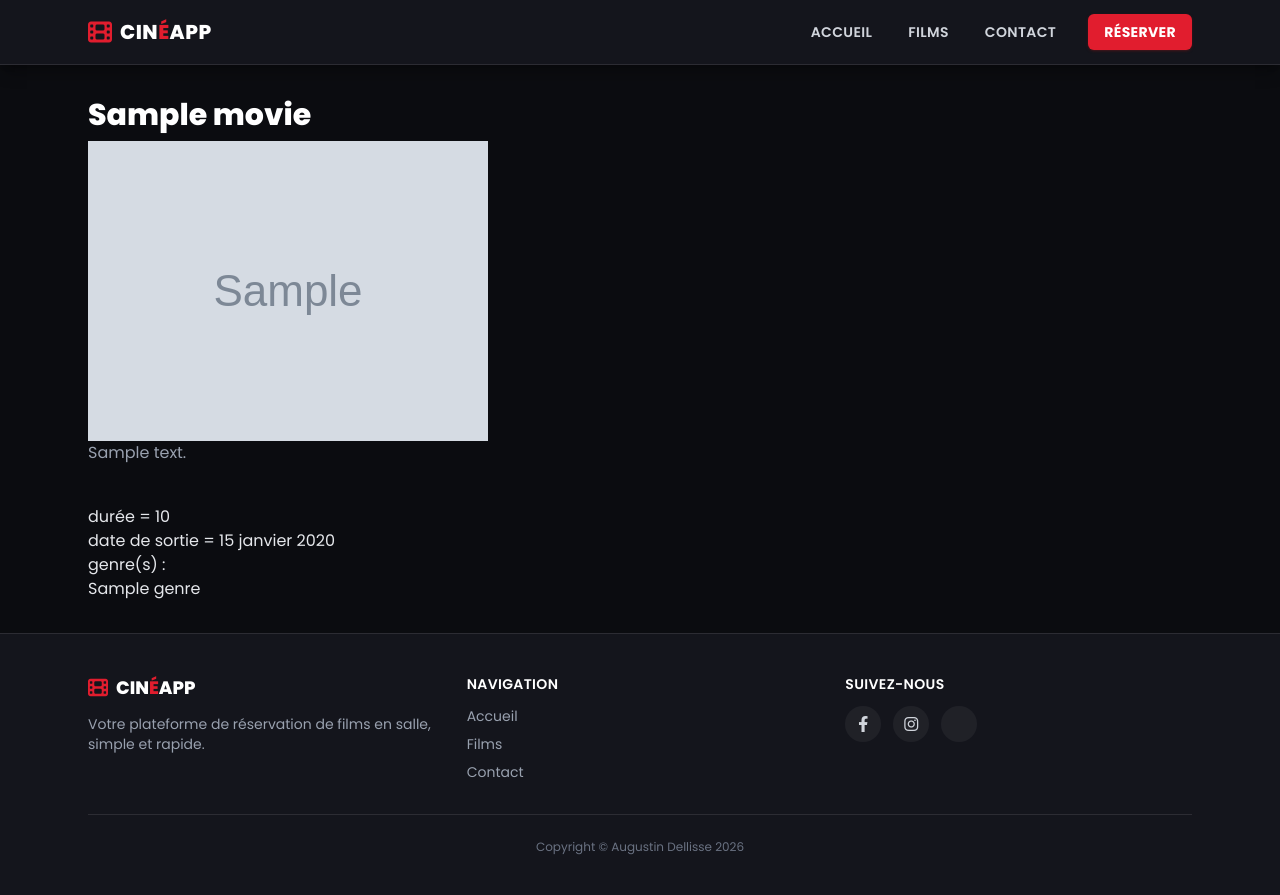
After one commit to augustin-d2L/django_cinema_project, a Django app: page /movie/1 in a window 1280 px wide. The commit adds this page. Run offline with Django 5.2, Linux system fonts and the light colour scheme; tables that the repository leaves empty hold one stand-in row (values such as "Sample post"); grey boxes marked "Sample" are stand-in pictures.

Commit message:
added movie detail page, started catalog page

```diff
--- a/cinema_app/models.py
+++ b/cinema_app/models.py
@@ -11,6 +11,7 @@ class Genre(models.Model):
         ordering = ('name', )
         verbose_name = "genre"
         verbose_name_plural = "genres"
+
 
 class Movie(models.Model):
     title = models.CharField(max_length=100, verbose_name="Titre")
@@ -28,6 +29,7 @@ class Movie(models.Model):
         verbose_name = "film"
         verbose_name_plural = "films"
 
+
 class CinemaRoom(models.Model):
     number = models.PositiveIntegerField(verbose_name="Numéro", unique=True)
     capacity = models.PositiveIntegerField(verbose_name="Capacité")
@@ -39,6 +41,7 @@ class CinemaRoom(models.Model):
         ordering = ('number', )
         verbose_name = "salle de cinéma"
         verbose_name_plural = "salles de cinéma"
+
 
 class Screening(models.Model): # Careful to not overlap 2 screenings in same room at same time
     movie = models.ForeignKey(Movie, verbose_name="Film", related_name='screenings', on_delete=models.CASCADE)
@@ -52,6 +55,7 @@ class Screening(models.Model): # Careful to not overlap 2 screenings in same roo
         ordering = ('screening_time', )
         verbose_name = "projection"
         verbose_name_plural = "projections"
+
 
 class Ticket(models.Model):
     class Status(models.TextChoices):
--- /dev/null
+++ b/cinema_app/templates/cinema_app/movie.html
@@ -0,0 +1,29 @@
+{% extends 'base.html' %}
+{% block title %}Film - {{ movie.title }}{% endblock %}
+
+{% block content %}
+
+    {% load static %}
+
+    <h2 class="text-3xl font-extrabold text-white mb-2">{{ movie.title }}</h2>
+
+    <img src="{{ movie.movie_poster }}" alt="{{ movie.title }}_poster">
+
+    <p class="text-gray-400 mb-10">{{ movie.description }}</p>
+
+    <p>durée = {{ movie.duration }}</p>
+
+    <p>date de sortie = {{ movie.release_date }}</p>
+
+    <p>genre(s) :</p>
+    {% if movie.genre.all %}
+        <ul>
+            {% for genre in movie.genre.all %}
+                <li>{{ genre.name }}</li>
+            {% endfor %}
+        </ul>
+    {% else %}
+        <p>pas de genre</p>
+    {% endif %}
+
+{% endblock %}
--- a/cinema_app/urls.py
+++ b/cinema_app/urls.py
@@ -5,6 +5,7 @@ from . import views
 # revoir exemple demo_app
 urlpatterns = [
     path('', views.IndexView.as_view(), name='index'),
-    path('/contact', views.ContactView.as_view(), name='contact'),
-    path('/movies', views.MoviesView.as_view(), name='movies'),
+    path('contact', views.ContactView.as_view(), name='contact'),
+    path('movies', views.MoviesView.as_view(), name='movies'),
+    path('movie/<int:pk>', views.MovieView.as_view(), name='movie'),
 ]
--- a/cinema_app/views.py
+++ b/cinema_app/views.py
@@ -1,15 +1,33 @@
 from django.shortcuts import render
 #from django.http import Http404 voir demo_app
 from django.views.generic.base import View
+from django.core.paginator import Paginator
+from .models  import * # a changer
 
 class IndexView(View):
     def get(self, request):
         return render(request, 'cinema_app/index.html')
 
+
 class ContactView(View):
     def get(self, request):
         return render(request, 'cinema_app/contact.html')
 
+
 class MoviesView(View):
+    model = Movie
+
     def get(self, request):
-        return render(request, 'cinema_app/movies.html')
+        movies = Movie.objects.prefetch_related('genre').all().reverse()
+        paginator = Paginator(movies, 6)
+        page_number = request.GET.get('page')
+        page_obj = paginator.get_page(page_number)
+        return render(request, 'cinema_app/movies.html', {'page': page_obj})
+
+
+class MovieView(View):
+    model = Movie
+
+    def get(self, request, pk):
+        movie = Movie.objects.prefetch_related('genre').get(pk=pk) # si le film n'existe pas erreur releve utiliser try except DoesNotExist
+        return render(request, 'cinema_app/movie.html', {'movie': movie})
--- a/templates/base.html
+++ b/templates/base.html
@@ -22,7 +22,6 @@
 
     <!-- Tailwind CSS -->
     <script src="https://cdn.jsdelivr.net/npm/@tailwindcss/browser@4"></script>
-    <link rel="stylesheet" type="text/tailwindcss" href="{% static 'css/tailwind-config.css' %}" />
     <script src="https://cdn.jsdelivr.net/npm/@tailwindcss/browser@4"></script>
     <style type="text/tailwindcss">
         @theme {
```
Also changed, not shown: cinema_app/templates/cinema_app/movies.html (+21 -2 lines), cinema_app/migrations/0001_initial.py (added).
